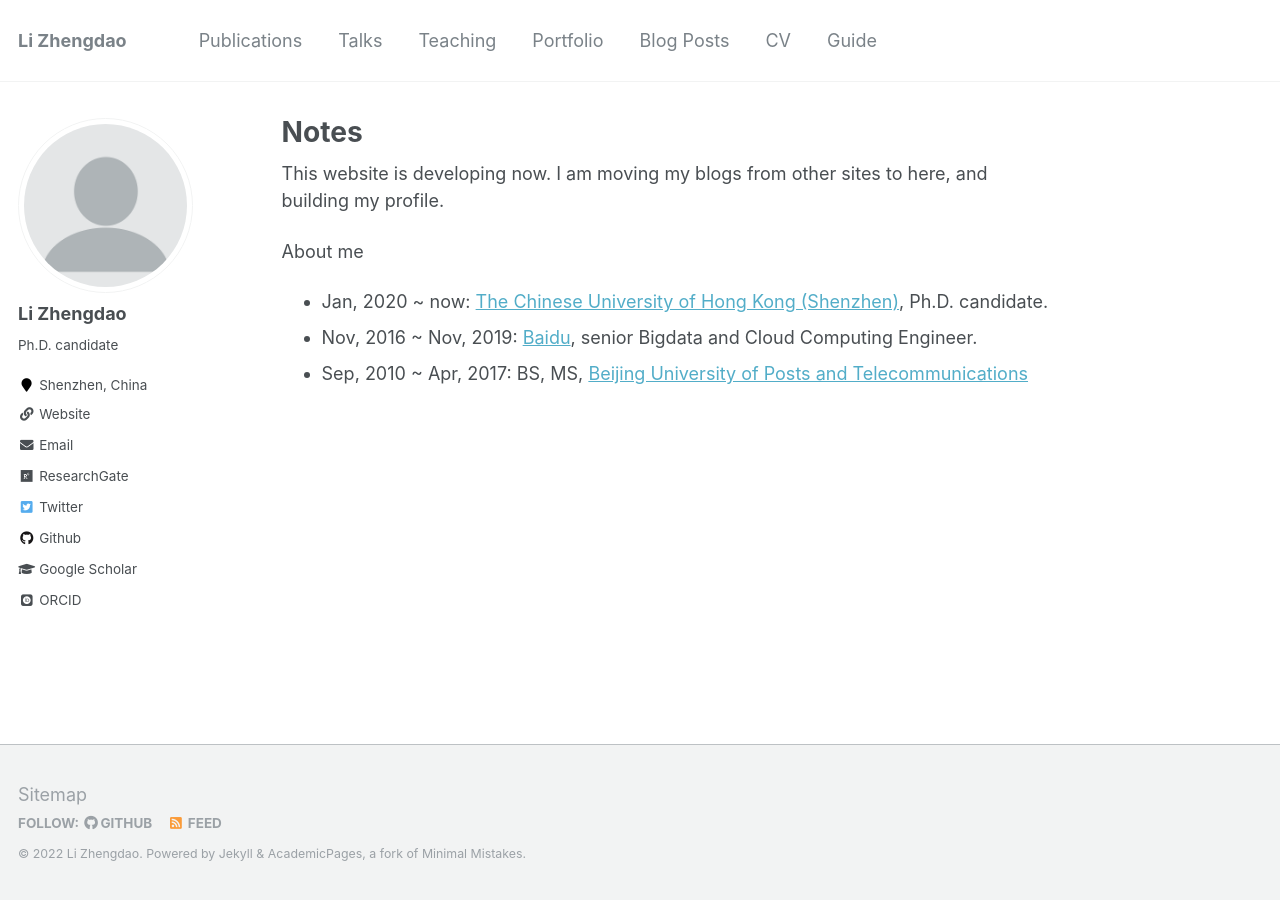
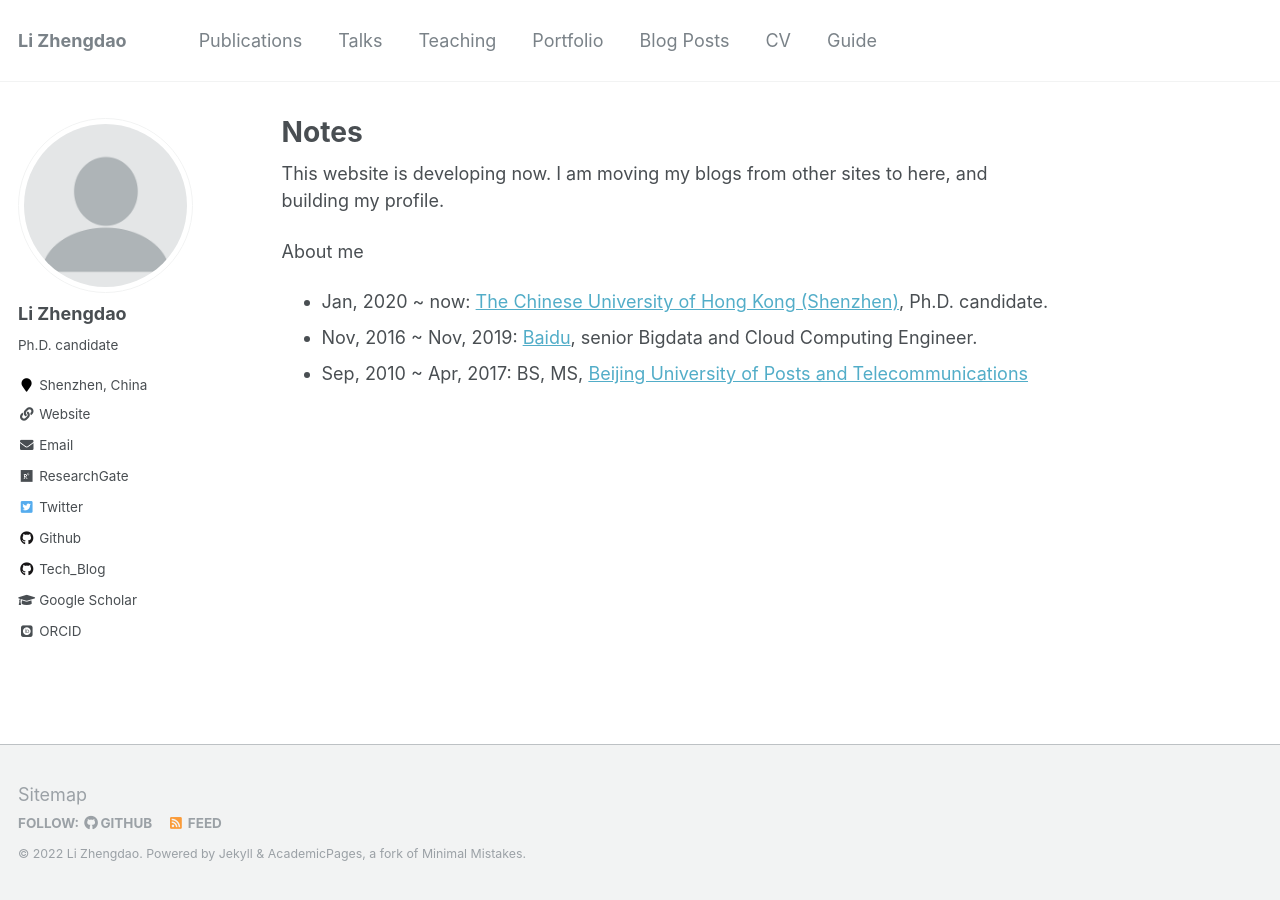
Before and after one commit to zhengdaoli/zhengdaoli.github.io, a Jekyll site: the page built from _pages/about.md, in a window 1280 px wide. Built offline with Jekyll 4.4.1, drawn with Linux system fonts in a browser that asks for light colours; some web fonts are replaced.

Commit message:
update blog

```diff
--- a/_config.yml
+++ b/_config.yml
@@ -84,7 +84,7 @@ author:
   avatar           : "profile.png"
   bio              : "Ph.D. candidate"
   location         : "Shenzhen, China"
-  github : "https://github.com/zhengdaoli"
+  github           : "zhengdaoli"
   googlescholar    : "https://scholar.google.com/citations?user=Ib11UKMAAAAJ&hl=en"
   email            : "mygithubname at link dot myUniversityName dot edu dot cn"
   researchgate     : "https://www.researchgate.net/profile/Li_Zhengdao"
@@ -95,7 +95,6 @@ author:
   flickr           :
   facebook         :
   foursquare       :
-  github           : "https://github.com/zhengdaoli"
   google_plus      :
   keybase          :
   instagram        :
--- a/_includes/author-profile.html
+++ b/_includes/author-profile.html
@@ -67,6 +67,9 @@
       {% if author.github %}
         <li><a href="https://github.com/{{ author.github }}"><i class="fab fa-fw fa-github" aria-hidden="true"></i> Github</a></li>
       {% endif %}
+      {% if author.tech_blog %}
+      <li><a href="{{ author.tech_blog}}"><i class="fab fa-fw fa-github" aria-hidden="true"></i> Tech_Blog</a></li>
+      {% endif %}
       {% if author.stackoverflow %}
         <li><a href="https://www.stackoverflow.com/users/{{ author.stackoverflow }}"><i class="fab fa-fw fa-stack-overflow" aria-hidden="true"></i> Stackoverflow</a></li>
       {% endif %}
```
